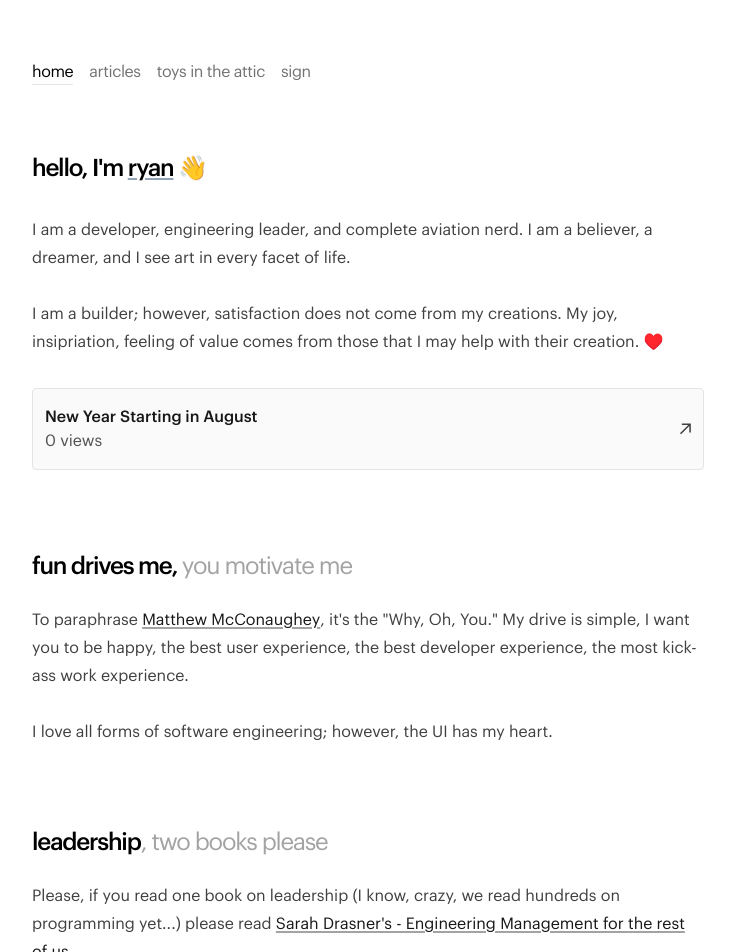
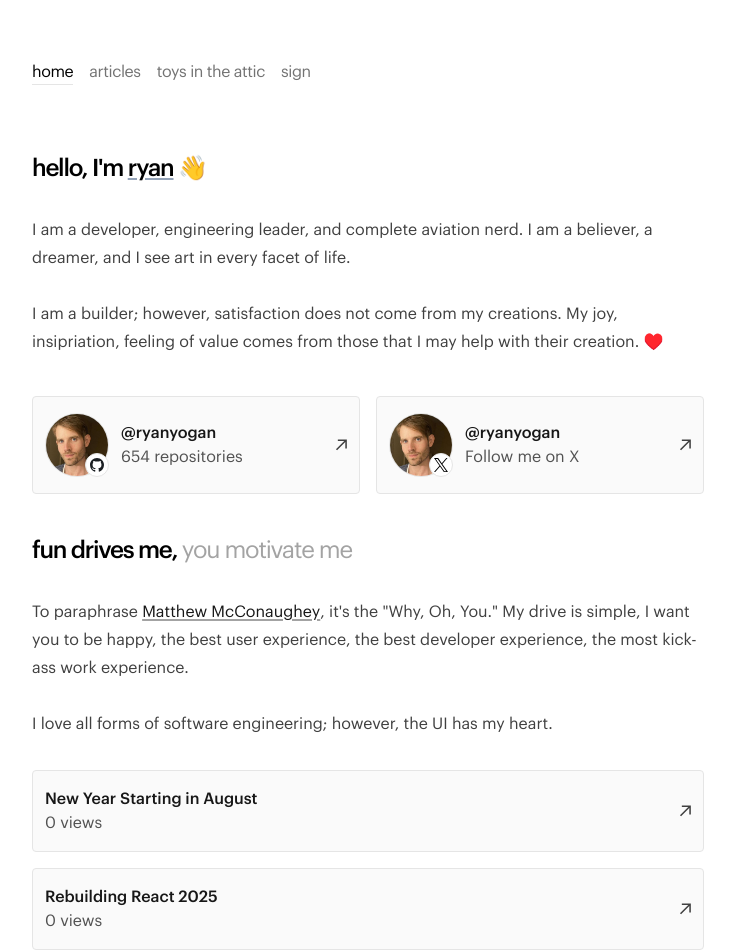
Before and after one commit to ryanyogan/yogan.dev, a Next.js app: page / in a window 1280 px wide. Shown: the top 952 px of the page, without its empty margins (272-1007 px from the left). Built offline with nearby package versions, Linux system fonts and the light colour scheme; no server answers; the database is empty.

Commit message:
new article test, github and me images, svgs, updates home page, added social link

```diff
--- a/content/rebuilding-react-2025.mdx
+++ b/content/rebuilding-react-2025.mdx
@@ -6,6 +6,5 @@ summary: "Full-stack React 2025, Next 13 (app router), Prisma, Tailwind, Shadcn,
 
 Keywords everywhere oh my!
 
-This is the tutorial you asked for, and I refused to make it on YouTube. Why?
-there is nothing against YouTube, this is just how I like to teach, I make too many
-dad jokes when speaking.
+Actuallyyyy at the moment I am testing to see if NeonDB is worth using, suspense hides the lag,
+however... ehhh I like the edge speed :(
--- a/src/app/page.tsx
+++ b/src/app/page.tsx
@@ -1,4 +1,5 @@
 import { BlogLink } from "@/components/shared/blog-link";
+import { SocialLink } from "@/components/shared/social-link";
 import { Suspense } from "react";
 
 export const runtime = "edge";
@@ -29,16 +30,25 @@ export default function HomePage() {
         I may help with their creation. ♥️
       </p>
 
-      <div className="my-8 flex flex-col space-y-4 w-full">
-        <Suspense>
-          <BlogLink
-            name="New Year Starting in August"
-            slug="new-year-starting-in-august"
-          />
-        </Suspense>
+      <div className="my-10 flex flex-col sm:flex-row space-x-0 sm:space-x-4 space-y-4 sm:space-y-0 w-full">
+        <SocialLink
+          img="/images/me.jpeg"
+          name="@ryanyogan"
+          count={654}
+          service="github"
+          link="https://github.com/ryanyogan"
+        />
+
+        <SocialLink
+          img="/images/me.jpeg"
+          name="@ryanyogan"
+          count={1_000}
+          service="x"
+          link="https://x.com/ryanyogan"
+        />
       </div>
 
-      <h3 className="font-bold text-2xl mt-20 mb-6 tracking-tighter">
+      <h3 className="font-bold text-2xl my-8 tracking-tighter">
         fun drives me,{" "}
         <span className="text-neutral-400 font-normal">you motivate me</span>
       </h3>
@@ -61,25 +71,17 @@ export default function HomePage() {
         heart.
       </p>
 
-      {/* <div className="my-10 flex flex-col sm:flex-row space-x-0 sm:space-x-4 space-y-4 sm:space-y-0 w-full">
-        <SocialLink
-          img={""}
-          name="@ryanyogan"
-          count={1_000}
-          countFor="repositories"
-          link="https://github.com/ryanyogan"
-        />
+      <div className="my-8 flex flex-col space-y-4 w-full">
+        <Suspense>
+          <BlogLink
+            name="New Year Starting in August"
+            slug="new-year-starting-in-august"
+          />
+          <BlogLink name="Rebuilding React 2025" slug="rebuilding-react-2025" />
+        </Suspense>
+      </div>
 
-        <SocialLink
-          img={""}
-          name="@ryanyogan"
-          count={1_000}
-          countFor="repositories"
-          link="https://github.com/ryanyogan"
-        />
-      </div> */}
-
-      <h3 className="font-bold text-2xl mt-20 mb-6 tracking-tighter">
+      <h3 className="font-bold text-2xl my-8 tracking-tighter">
         leadership
         <span className="text-neutral-400 font-normal">, two books please</span>
       </h3>
@@ -123,7 +125,7 @@ export default function HomePage() {
         &nbsp;😃
       </p>
 
-      <h3 className="font-bold text-2xl mt-20 mb-6 tracking-tighter">
+      <h3 className="font-bold text-2xl my-8 tracking-tighter">
         giving back,
         <span className="text-neutral-400 font-normal"> mentoring</span>
       </h3>
@@ -144,7 +146,7 @@ export default function HomePage() {
         </ul>
       </div>
 
-      <h3 className="font-bold text-2xl mt-20 mb-6 tracking-tighter">
+      <h3 className="font-bold text-2xl my-8 tracking-tighter">
         my loves,
         <span className="text-neutral-400 font-normal">
           {" "}
--- a/src/app/things-i-build/page.tsx
+++ b/src/app/things-i-build/page.tsx
@@ -54,6 +54,21 @@ export default function TechToys() {
             Using the power of LLM&apos; and vector DB&apos; this fun service
             allows you to select the topic, and it will generate either multiple
             choice, or an open-ended quiz.
+          </p>
+        </div>
+      </Link>
+      <Link
+        href="https://yogi.yogan.dev/dashboard"
+        target="_blank"
+        className="flex flex-col space-y-1 mb-4"
+      >
+        <div className="w-full flex flex-col">
+          <p className="text-neutral-900 dark:text-neutral-100 tracking-tight">
+            Yogi
+          </p>
+          <p className="text-neutral-600 dark:text-neutral-400">
+            NextJS, Clerk, Prisma, PlanetScale, Tailwind. Multi-Purpose GPT,
+            DALL-E, Music Generation, Video Generation, Code Generation.
           </p>
         </div>
       </Link>
--- a/src/components/shared/social-link.tsx
+++ b/src/components/shared/social-link.tsx
@@ -6,13 +6,13 @@ export function SocialLink({
   link,
   name,
   count,
-  countFor,
+  service,
 }: {
   img: string;
   link: string;
   name: string;
   count?: number;
-  countFor?: string;
+  service: "github" | "x";
 }) {
   return (
     <a
@@ -31,22 +31,33 @@ export function SocialLink({
             className="border border-neutral-200 dark:border-neutral-700 rounded-full h-16 w-16"
           />
           <div className="border border-neutral-200 dark:border-neutral-700 rounded-full bg-white inline-flex p-1 relative h-6 w-6 items-center -top-6 -right-10">
+            {service === "github" && (
               <svg
-              width="15"
-              height="11"
-              viewBox="0 0 15 11"
+                width="1024"
+                height="1024"
+                viewBox="0 0 1024 1024"
                 fill="none"
                 xmlns="http://www.w3.org/2000/svg"
               >
                 <path
-                d="M4.23047 7.01409V7.01437C4.23422 7.15313 4.23547 7.29269 4.25879 7.43058C4.28362 7.57647 4.3191 7.71873 4.38678 7.85115C4.47829 8.03036 4.60358 8.18176 4.76263 8.30534C4.87653 8.3941 5.00097 8.46458 5.13871 8.50903C5.33954 8.57377 5.54674 8.59857 5.75698 8.59979C5.88814 8.60062 6.01923 8.60389 6.15045 8.60334C7.10333 8.59934 8.05624 8.61022 9.00917 8.59747C9.13561 8.59577 9.25999 8.58034 9.3841 8.55766C9.62196 8.51416 9.83217 8.41265 10.012 8.25241C10.2216 8.06562 10.3631 7.83697 10.4269 7.56105C10.4687 7.38068 10.4791 7.19771 10.4809 7.01407V6.97744C10.4809 6.96324 10.4755 3.85737 10.475 3.81632C10.4736 3.70356 10.4653 3.59162 10.4441 3.48066C10.4184 3.34545 10.382 3.21369 10.3173 3.09137C10.2488 2.96211 10.1631 2.84593 10.057 2.74437C9.89467 2.58878 9.70728 2.47877 9.48904 2.42056C9.29202 2.36806 9.09102 2.35635 8.88851 2.35655C8.88786 2.35564 8.88747 2.35457 8.88739 2.35345H5.82286C5.82286 2.3545 5.82286 2.35553 5.82269 2.35655C5.70776 2.35866 5.59268 2.35778 5.47836 2.37196C5.35313 2.38751 5.22907 2.41094 5.11054 2.45469C4.92382 2.5237 4.76158 2.63118 4.62301 2.77472C4.466 2.93723 4.35528 3.1253 4.29663 3.34425C4.24421 3.53959 4.2328 3.73881 4.23252 3.93945"
-                fill="white"
-              />
-              <path
-                d="M7.75735 9.75221L5.18249 9.7052C4.34881 9.68881 3.51306 9.72152 2.69572 9.55178C1.45237 9.29819 1.36428 8.05475 1.27211 7.01174C1.14511 5.5454 1.19428 4.05245 1.43394 2.59835C1.56925 1.78245 2.10171 1.29559 2.92514 1.24262C5.70483 1.05035 8.50301 1.07313 11.2765 1.16283C11.5695 1.17106 11.8644 1.216 12.1532 1.26716C13.579 1.51668 13.6137 2.92577 13.7062 4.11196C13.7983 5.31039 13.7594 6.51497 13.5833 7.70524C13.4419 8.69075 13.1715 9.5172 12.0303 9.59698C10.6005 9.7013 9.20347 9.78529 7.76961 9.75855C7.76967 9.75221 7.76144 9.75221 7.75735 9.75221ZM6.24358 7.25718C7.32108 6.63951 8.37802 6.03213 9.44936 5.4186C8.36985 4.80093 7.31492 4.19356 6.24358 3.58003V7.25718Z"
-                fill="#FF0000"
+                  fillRule="evenodd"
+                  clipRule="evenodd"
+                  d="M8 0C3.58 0 0 3.58 0 8C0 11.54 2.29 14.53 5.47 15.59C5.87 15.66 6.02 15.42 6.02 15.21C6.02 15.02 6.01 14.39 6.01 13.72C4 14.09 3.48 13.23 3.32 12.78C3.23 12.55 2.84 11.84 2.5 11.65C2.22 11.5 1.82 11.13 2.49 11.12C3.12 11.11 3.57 11.7 3.72 11.94C4.44 13.15 5.59 12.81 6.05 12.6C6.12 12.08 6.33 11.73 6.56 11.53C4.78 11.33 2.92 10.64 2.92 7.58C2.92 6.71 3.23 5.99 3.74 5.43C3.66 5.23 3.38 4.41 3.82 3.31C3.82 3.31 4.49 3.1 6.02 4.13C6.66 3.95 7.34 3.86 8.02 3.86C8.7 3.86 9.38 3.95 10.02 4.13C11.55 3.09 12.22 3.31 12.22 3.31C12.66 4.41 12.38 5.23 12.3 5.43C12.81 5.99 13.12 6.7 13.12 7.58C13.12 10.65 11.25 11.33 9.47 11.53C9.76 11.78 10.01 12.26 10.01 13.01C10.01 14.08 10 14.94 10 15.21C10 15.42 10.15 15.67 10.55 15.59C13.71 14.53 16 11.53 16 8C16 3.58 12.42 0 8 0Z"
+                  transform="scale(64)"
+                  fill="#1B1F23"
                 />
               </svg>
+            )}
+            {service === "x" && (
+              <svg
+                height="2em"
+                viewBox="0 0 300 300"
+                version="1.1"
+                xmlns="http://www.w3.org/2000/svg"
+              >
+                <path d="M178.57 127.15 290.27 0h-26.46l-97.03 110.38L89.34 0H0l117.13 166.93L0 300.25h26.46l102.4-116.59 81.8 116.59h89.34M36.01 19.54H76.66l187.13 262.13h-40.66"></path>
+              </svg>
+            )}
           </div>
         </div>
         <div className="flex flex-col">
@@ -54,7 +65,7 @@ export function SocialLink({
             {name}
           </p>
           <p className="text-neutral-600 dark:text-neutral-400">
-            {count} {countFor}
+            {service === "github" ? `${count} repositories` : "Follow me on X"}
           </p>
         </div>
       </div>
```
Also changed, not shown: public/images/github.svg (added), public/images/me.jpeg (added). Lines whose indentation alone changed are shown as unchanged.
